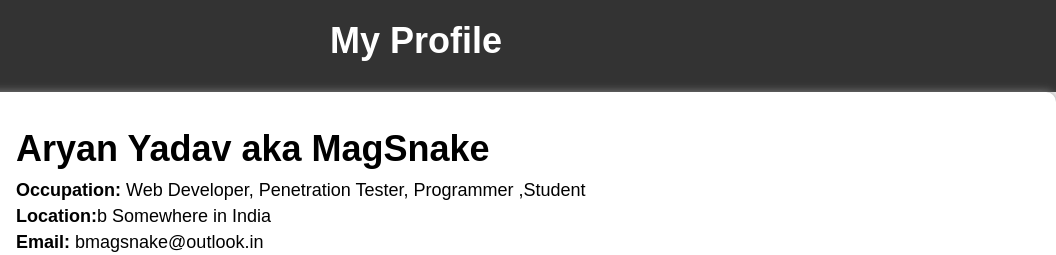
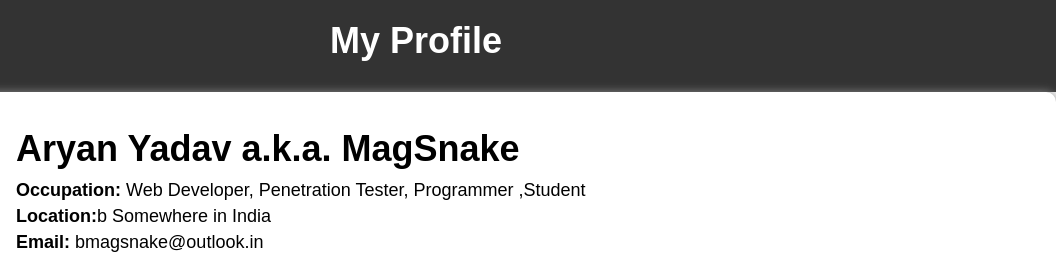
Before and after one commit to aryan9190/aryan9190.github.io, a plain HTML site: page index.html in a window 1280 px wide. Shown: the top 255 px of the page, 224-1280 px from the left. Drawn offline with Linux system fonts and the light colour scheme.

Commit message:
Update index.html

```diff
--- a/index.html
+++ b/index.html
@@ -109,7 +109,7 @@
     <div class="profile-container">
         <img class="profile-image" src="pic.jpg" alt="Profile Picture">
         <div class="profile-details">
-            <h1>Aryan Yadav aka MagSnake</h1>
+            <h1>Aryan Yadav a.k.a. MagSnake</h1>
             <p class="info"><b>Occupation: </b>Web Developer, Penetration Tester, Programmer ,Student</p>
             <p class="info"><b>Location:</b>b Somewhere in India</p>
             <p class="info"><b>Email: </b>bmagsnake@outlook.in</p>
```
